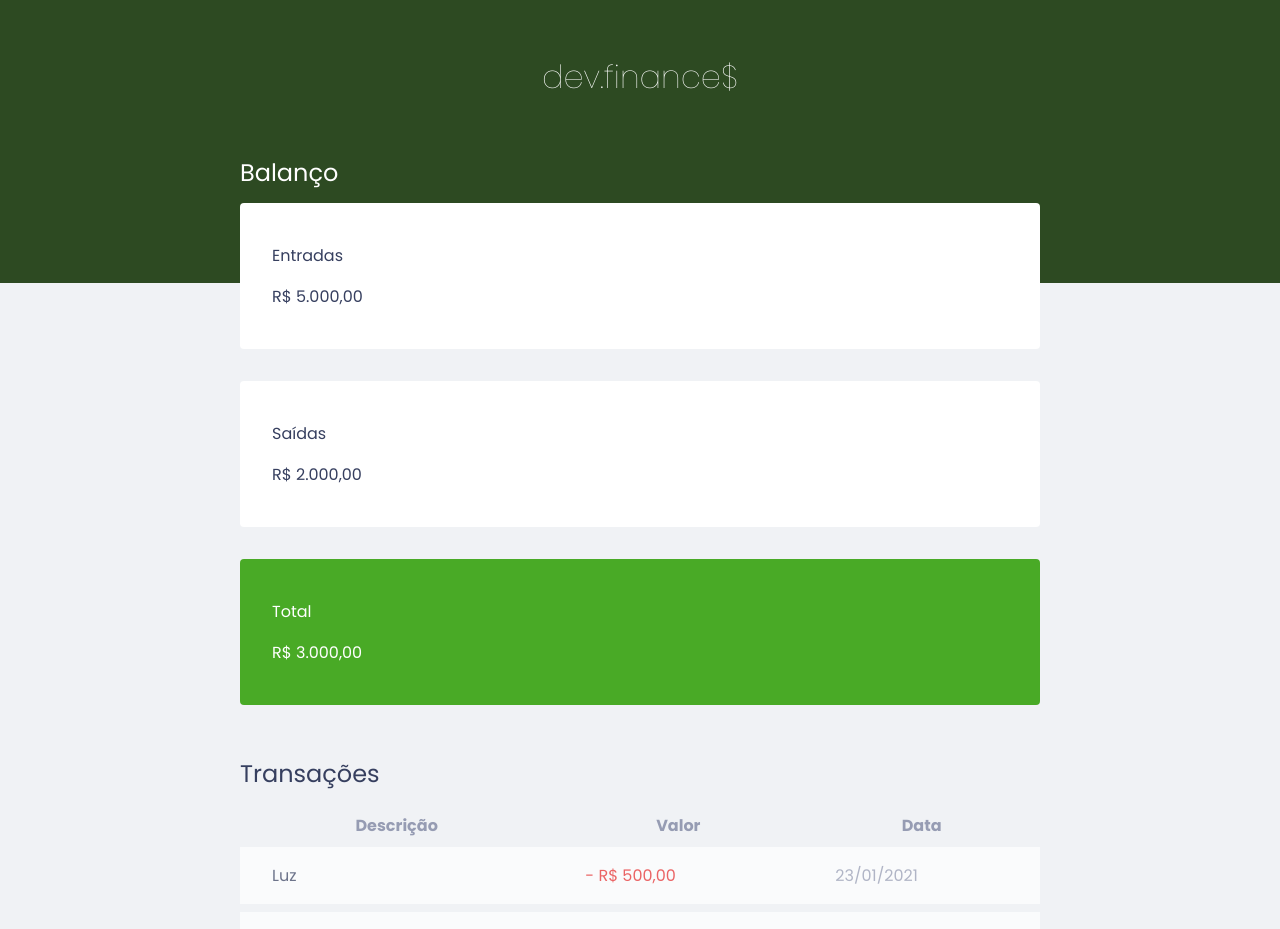
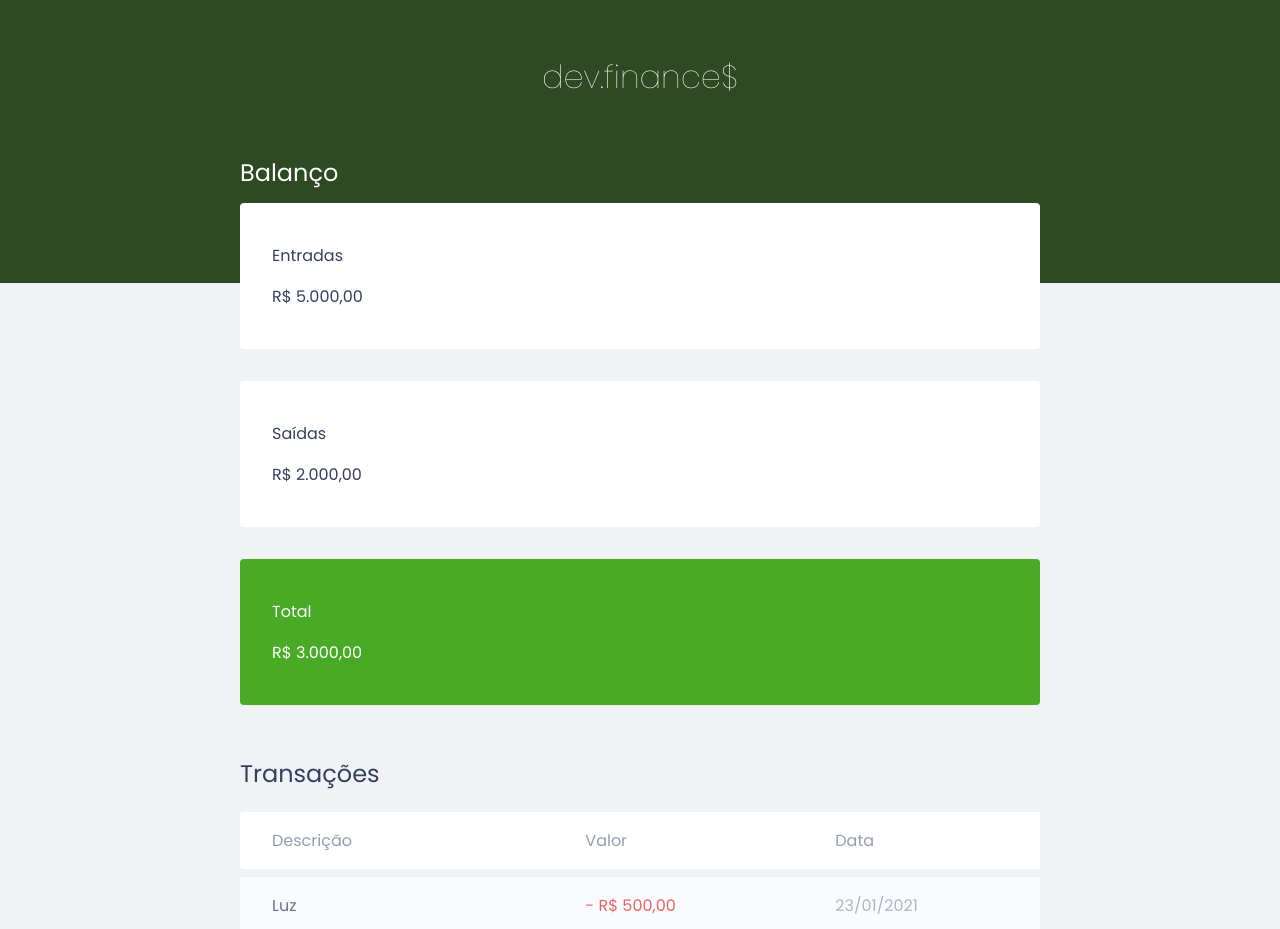
Before and after one commit to eoguvo/maratonaDiscover, a Next.js app in the folder web/: page / in a window 1280 px wide. Shown: the top 929 px of the page. Built offline with nearby package versions, Linux system fonts and the light colour scheme.

Commit message:
fix(thead) missing styles

```diff
--- a/web/styles/globals.css
+++ b/web/styles/globals.css
@@ -38,3 +38,10 @@ td {
 tr:hover {
   opacity: 1;
 }
+
+th {
+  background: white;
+  font-weight: normal;
+  padding: 1rem 2rem;
+  text-align: left;
+}
```
